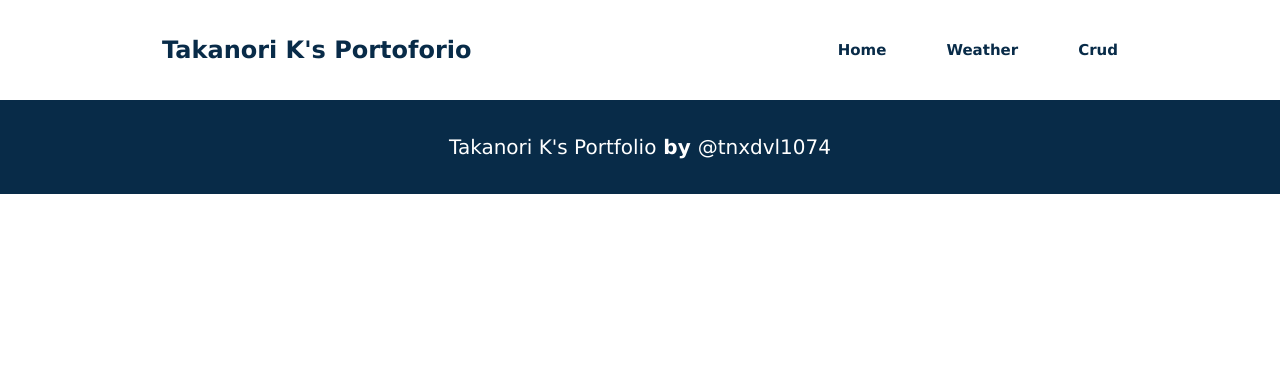
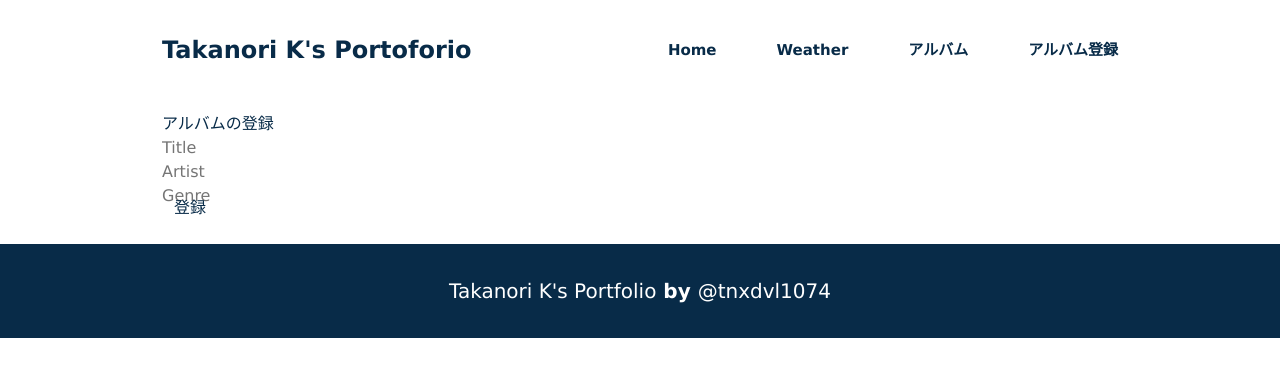
Before and after one commit to takanori-k-1074/vue-pages, a Vue app: page /create in a window 1280 px wide. Shown: the top 376 px of the page. Built offline with nearby package versions, Linux system fonts and the light colour scheme.

Commit message:
createmページ作成

```diff
--- a/src/components/Header.vue
+++ b/src/components/Header.vue
@@ -13,7 +13,10 @@
             <router-link to="/weather">Weather</router-link>
           </li>
           <li class="header-nav-item">
-            <router-link to="/crud">Crud</router-link>
+            <router-link to="/crud">アルバム</router-link>
+          </li>
+           <li class="header-nav-item">
+            <router-link to="/create">アルバム登録</router-link>
           </li>
         </ul>
       </div>
--- a/src/router/index.js
+++ b/src/router/index.js
@@ -21,11 +21,20 @@ const routes = [
   {
     path: '/crud',
     name: 'Crud',
-    // route level code-splitting
+        // route level code-splitting
     // this generates a separate chunk (about.[hash].js) for this route
     // which is lazy-loaded when the route is visited.
     component: () => import(/* webpackChunkName: "about" */ '../views/Crud.vue'),
   },
+  {
+    path: '/create',
+    name: 'MusicCreate',
+        // route level code-splitting
+    // this generates a separate chunk (about.[hash].js) for this route
+    // which is lazy-loaded when the route is visited.
+    component: () => import(/* webpackChunkName: "about" */ '../views/MusicCreate.vue'),
+  },
+
 ];
 
 const router = new VueRouter({
--- a/src/views/Crud.vue
+++ b/src/views/Crud.vue
@@ -1,6 +1,7 @@
 <template>
+
   <div class="container">
-    <h1 class="music-title">~music~</h1>
+    <h1 class="music-title">~アルバムtitle一覧~</h1>
     <v-container class="grey lighten-5 music-container">
       <v-row no-gutters >
         <div v-for="music in musics" :key="music.id" class="cont">
@@ -58,7 +59,7 @@
         });
       },
       setMusicInfo(id){
-        axios.get(`https://mysteamnews1074.com/api/v1/music/${id}.json`).then(res => {
+        axios.get(`api/v1/music/${id}.json`).then(res => {
           this.musicInfo = res.data;
           this.musicInfoBool = true;
         });
--- /dev/null
+++ b/src/views/MusicCreate.vue
@@ -0,0 +1,50 @@
+<template>
+  <div class="container">
+    <h1>アルバムの登録</h1>
+    <form class="col">
+      <div class="row">
+        <div class="input-field">
+          <input placeholder="Title" type="text" class="validate" v-model="music.title" required="required">
+        </div>
+      </div>
+      <div class="row">
+        <div class="input-field">
+          <input placeholder="Artist" type="text" class="validate" v-model="music.artist" required="required">
+        </div>
+      </div>
+      <div class="row">
+        <div class="input-field">
+          <input placeholder="Genre" type="text" class="validate" v-model="music.genre" required="required">
+        </div>
+      </div>
+      <div class="btn btn-info waves-effect waves-light" v-on:click="createMusic">登録</div>
+    </form>
+  </div>
+</template>
+
+<script>
+  import axios from 'axios';
+  export default {
+    data: function() {
+      return {
+        music: {
+          title: '',
+          artist: '',
+          genre: ''
+        }
+      }
+    },
+    methods: {
+      createMusic: function () {
+        if (!this.music.title) return;
+        axios.post('/api/v1/music', { music: this.music }).then(() => {
+          this.$router.push({ path: '/crud' });
+        }, (error) => {
+          console.log(error);
+        });
+      }
+    }
+  }
+</script>
+
+<style scoped></style>
--- a/vue.config.js
+++ b/vue.config.js
@@ -1,6 +1,13 @@
 module.exports = {
   devServer: {
-    proxy: 'http://localhost:3000',
+    proxy: {
+      '/api': {
+        target: 'http://localhost:3000',
+        pathRewrite: {
+          '^/api': '/api'
+        }
+      }
+    }
   },
   css: {
     loaderOptions: {
```
